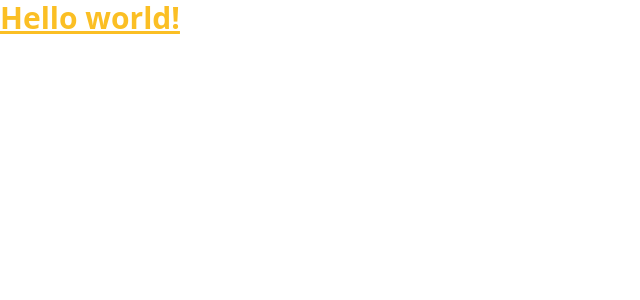
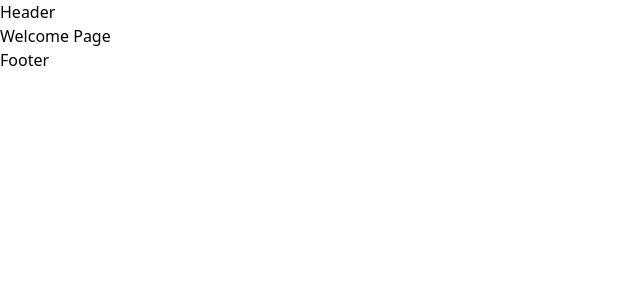
Before and after one commit to lg0leg/project-management-app, a React (Create React App) app: page /welcome in a window 1280 px wide. Shown: the top 300 px of the page, without its empty margins (0-640 px from the left). Built offline with nearby package versions, Linux system fonts and the light colour scheme.

Commit message:
feat: added pages, routing, and base layout

```diff
--- a/src/components/App.tsx
+++ b/src/components/App.tsx
@@ -1,7 +1,16 @@
 import React from 'react';
+import { Main } from '../components/Main';
 
 function App() {
-  return <h1 className="text-3xl font-bold underline text-amber-400">Hello world!</h1>;
+  return (
+    <>
+      {/* Replace with real Header */}
+      <header>Header</header>
+      <Main />
+      {/* Replace with real Footer */}
+      <footer>Footer</footer>
+    </>
+  );
 }
 
 export default App;
--- /dev/null
+++ b/src/components/Main.tsx
@@ -0,0 +1,26 @@
+import { FC } from 'react';
+import { Board } from 'pages/Board';
+import { Boards } from 'pages/Boards';
+import { NotFound } from 'pages/NotFound';
+import { Profile } from 'pages/Profile';
+import { SignIn } from 'pages/SignIn';
+import { SignUp } from 'pages/SignUp';
+import { Welcome } from 'pages/Welcome';
+import { Navigate, Route, Routes } from 'react-router-dom';
+
+export const Main: FC = () => {
+  return (
+    <main>
+      <Routes>
+        <Route index path="/welcome" element={<Welcome />} />
+        <Route path="/login" element={<SignIn />} />
+        <Route path="/registration" element={<SignUp />} />
+        <Route path="/" element={<Boards />} />
+        <Route path="/board/:id" element={<Board />} />
+        <Route path="/profile" element={<Profile />} />
+        <Route path="/404" element={<NotFound />} />
+        <Route path="*" element={<Navigate to="/404" />} />
+      </Routes>
+    </main>
+  );
+};
--- a/src/index.tsx
+++ b/src/index.tsx
@@ -3,6 +3,7 @@ import { createRoot } from 'react-dom/client';
 import { Provider } from 'react-redux';
 import { store } from 'app/store';
 import App from 'components/App';
+import { BrowserRouter } from 'react-router-dom';
 import 'index.css';
 
 const container = document.getElementById('root')!;
@@ -11,7 +12,9 @@ const root = createRoot(container);
 root.render(
   <React.StrictMode>
     <Provider store={store}>
-      <App />
+      <BrowserRouter>
+        <App />
+      </BrowserRouter>
     </Provider>
   </React.StrictMode>
 );
--- /dev/null
+++ b/src/pages/Board.tsx
@@ -0,0 +1,13 @@
+import React, { FC } from 'react';
+import { useParams } from 'react-router-dom';
+
+export const Board: FC = () => {
+  const { id } = useParams();
+  return (
+    <>
+      <h2>Board with id: {id}</h2>
+    </>
+  );
+};
+
+export default Board;
--- /dev/null
+++ b/src/pages/Boards.tsx
@@ -0,0 +1,11 @@
+import React, { FC } from 'react';
+
+export const Boards: FC = () => {
+  return (
+    <>
+      <h2>Boards Page</h2>
+    </>
+  );
+};
+
+export default Boards;
--- /dev/null
+++ b/src/pages/NotFound.tsx
@@ -0,0 +1,11 @@
+import React, { FC } from 'react';
+
+export const NotFound: FC = () => {
+  return (
+    <>
+      <h2>NotFound Page</h2>
+    </>
+  );
+};
+
+export default NotFound;
--- /dev/null
+++ b/src/pages/Profile.tsx
@@ -0,0 +1,11 @@
+import React, { FC } from 'react';
+
+export const Profile: FC = () => {
+  return (
+    <>
+      <h2>Profile Page</h2>
+    </>
+  );
+};
+
+export default Profile;
--- /dev/null
+++ b/src/pages/SignIn.tsx
@@ -0,0 +1,11 @@
+import React, { FC } from 'react';
+
+export const SignIn: FC = () => {
+  return (
+    <>
+      <h2>SignIn Page</h2>
+    </>
+  );
+};
+
+export default SignIn;
--- /dev/null
+++ b/src/pages/SignUp.tsx
@@ -0,0 +1,11 @@
+import React, { FC } from 'react';
+
+export const SignUp: FC = () => {
+  return (
+    <>
+      <h2>SignUp Page</h2>
+    </>
+  );
+};
+
+export default SignUp;
--- /dev/null
+++ b/src/pages/Welcome.tsx
@@ -0,0 +1,11 @@
+import React, { FC } from 'react';
+
+export const Welcome: FC = () => {
+  return (
+    <>
+      <h2>Welcome Page</h2>
+    </>
+  );
+};
+
+export default Welcome;
```
